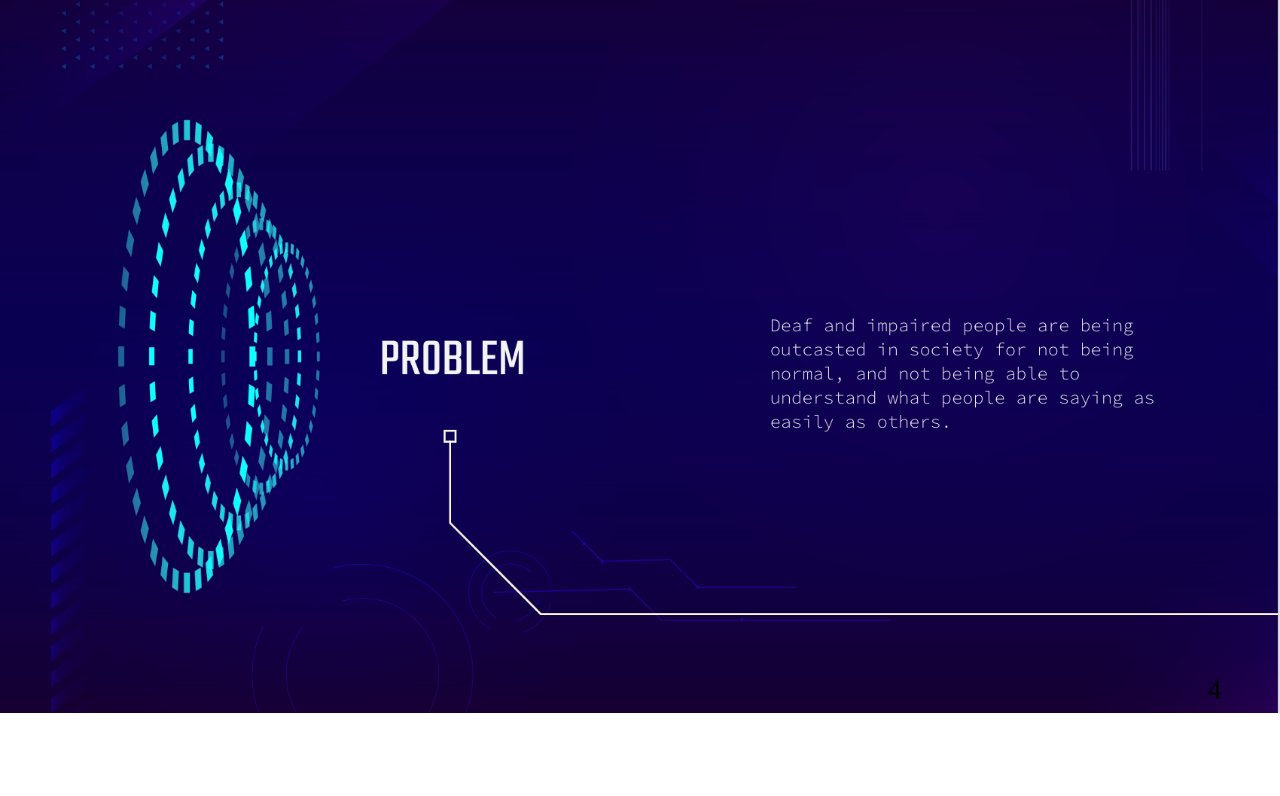
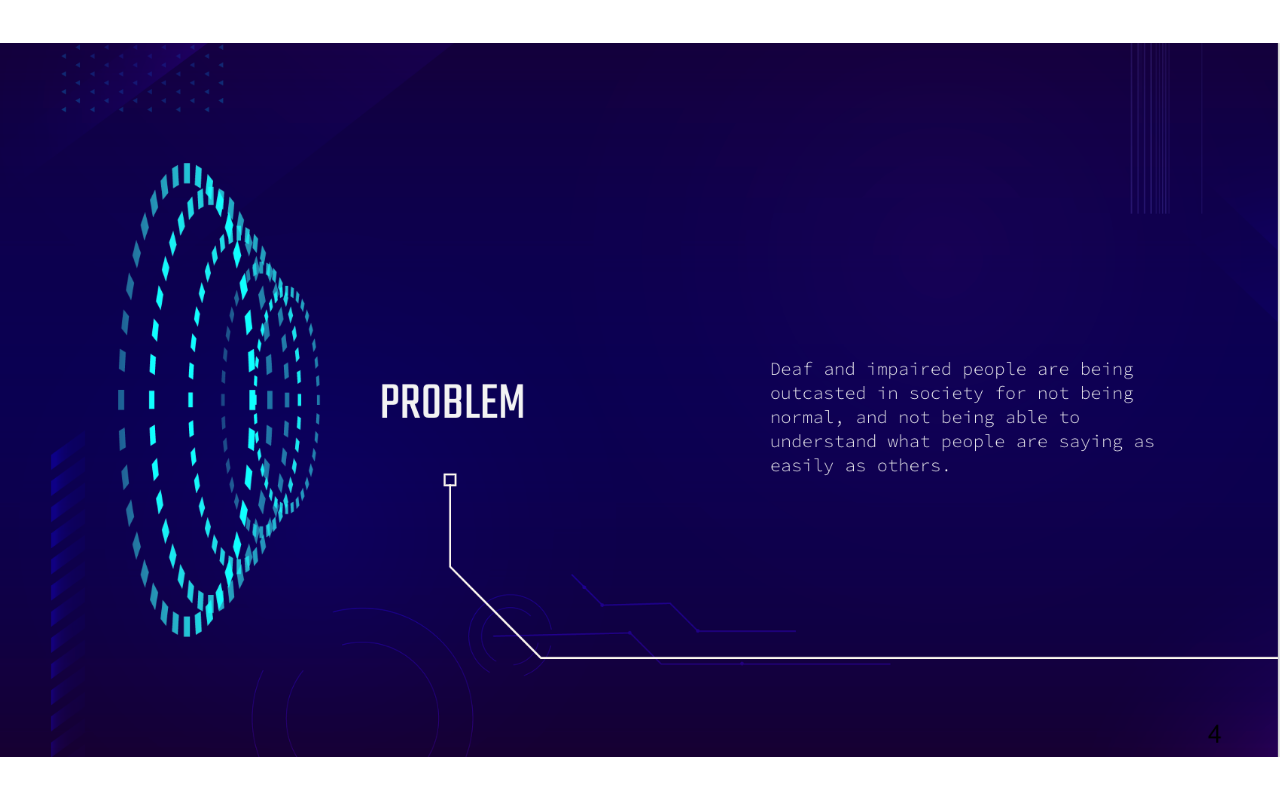
Before and after one commit to aravindkrishna2008/b-a-c, a Next.js app in the folder client/: page /about in a window 1280 px wide. Shown: the top 796 px of the page. Built offline with nearby package versions, Linux system fonts and the light colour scheme.

Commit message:
pls work and i wont hate on you vercel

```diff
--- a/client/pages/about.js
+++ b/client/pages/about.js
@@ -3,7 +3,13 @@ import Image from "next/image";
 const about = () => {
   return (
     <div>
-      <img className="slides" src="slide1.png" alt="logo" />
+      <Image
+        className="slides"
+        src="/slide1.png"
+        alt="logo"
+        layout="fill"
+        objectFit="contain"
+      />
     </div>
   );
 };
--- a/client/pages/demo.js
+++ b/client/pages/demo.js
@@ -237,6 +237,7 @@ const App = () => {
           } else if (letter.toLowerCase() === "i") {
             return (
               <Image
+                key={index}
                 src="/alphabet/i.jpg"
                 alt="logo"
                 className="asl-image"
@@ -324,6 +325,7 @@ const App = () => {
           } else if (letter.toLowerCase() === "q") {
             return (
               <Image
+                key={index}
                 src="/alphabet/q.jpg"
                 alt="logo"
                 className="asl-image"
@@ -345,6 +347,7 @@ const App = () => {
           } else if (letter.toLowerCase() === "s") {
             return (
               <Image
+                key={index}
                 src="/alphabet/s.jpg"
                 alt="logo"
                 className="asl-image"
```
